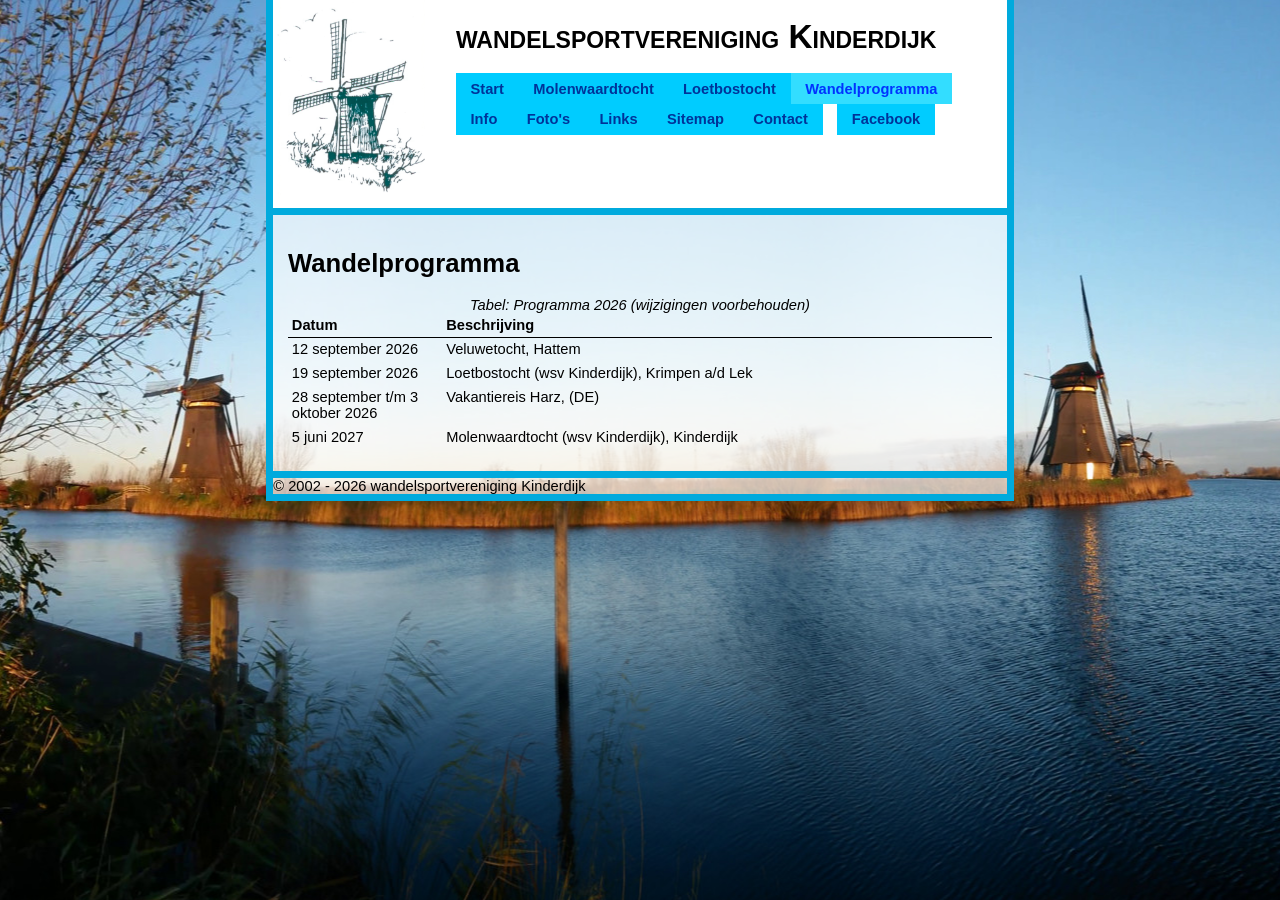
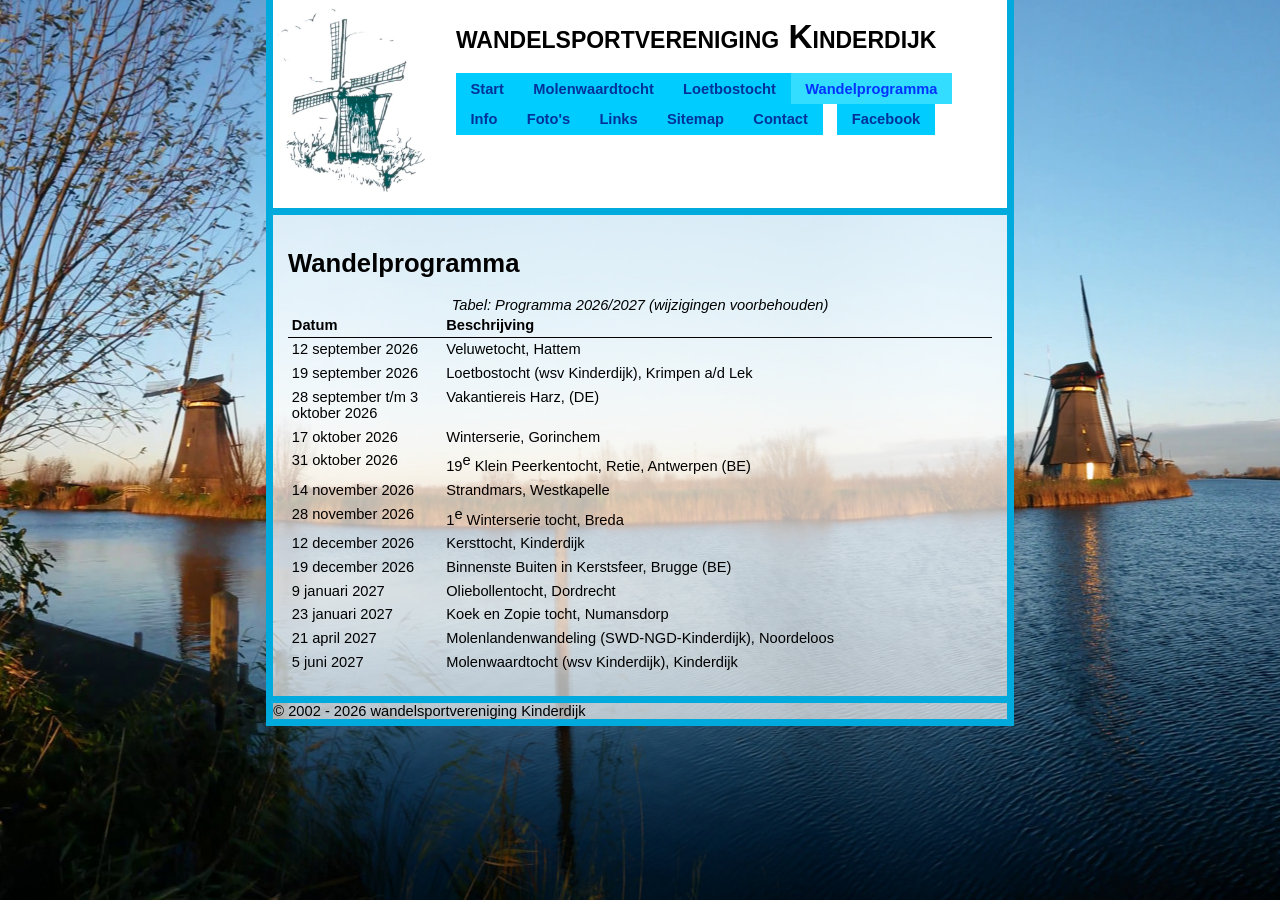
Before and after one commit to jvisser84/www.wsvkinderdijk.nl, a Jekyll site: the page built from docs/wandelprogramma.html, in a window 1280 px wide. Built offline with Jekyll 4.4.1, drawn with Linux system fonts in a browser that asks for light colours.

Commit message:
Update wandelprogramma 2026/2027 (09-2026)

```diff
--- a/docs/_data/wandelprogramma.yml
+++ b/docs/_data/wandelprogramma.yml
@@ -7,6 +7,33 @@
 - name: Vakantiereis Harz
   location: (DE)
   date: 28 september t/m 3 oktober 2026
+- name: Winterserie
+  location: Gorinchem
+  date: 17 oktober 2026
+- name: 19<sup>e</sup> Klein Peerkentocht
+  location: Retie, Antwerpen (BE)
+  date: 31 oktober 2026
+- name: Strandmars
+  location: Westkapelle
+  date: 14 november 2026
+- name: 1<sup>e</sup> Winterserie tocht
+  location: Breda
+  date: 28 november 2026
+- name: Kersttocht
+  location: Kinderdijk
+  date: 12 december 2026
+- name: Binnenste Buiten in Kerstsfeer
+  location: Brugge (BE)
+  date: 19 december 2026
+- name: Oliebollentocht
+  location: Dordrecht
+  date: 9 januari 2027
+- name: Koek en Zopie tocht
+  location: Numansdorp
+  date: 23 januari 2027
+- name: Molenlandenwandeling (SWD-NGD-Kinderdijk)
+  location: Noordeloos
+  date: 21 april 2027
 - name: Molenwaardtocht (wsv Kinderdijk)
   location: Kinderdijk
   date: 5 juni 2027
--- a/docs/wandelprogramma.html
+++ b/docs/wandelprogramma.html
@@ -4,7 +4,7 @@ title: Wandelprogramma
 permalink: /wandelprogramma
 ---
 <table class="activiteiten" border="0">
-  <caption>Programma 2026 (wijzigingen voorbehouden)</caption>
+  <caption>Programma 2026/2027 (wijzigingen voorbehouden)</caption>
   <thead>
     <tr>
       <th class="datum">Datum</th>
```
